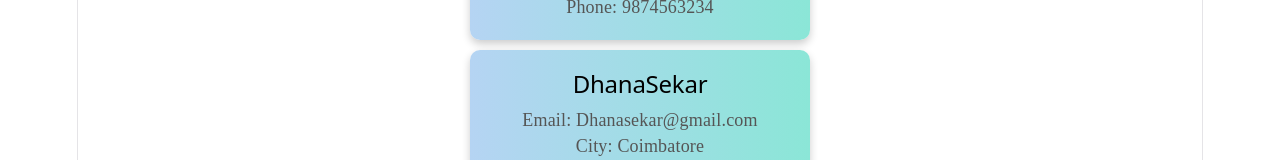
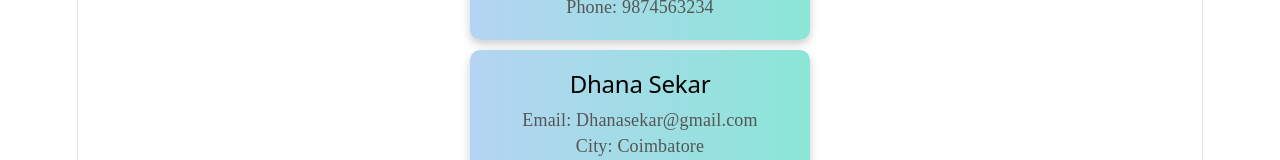
Before and after one commit to Jeevitha-98/Jeevitha, a React (Vite) app: page / in a window 1280 px wide. Shown: the part 441-601 px from the top of the page. Built offline with nearby package versions, Linux system fonts and the light colour scheme.

Commit message:
Map Task

```diff
--- a/src/App.jsx
+++ b/src/App.jsx
@@ -1,4 +1,4 @@
-
+//import "./App.css";
 import Parent from "./Parent";
 import Map from "./Component/Map"
 
--- a/src/Component/Map.jsx
+++ b/src/Component/Map.jsx
@@ -14,7 +14,7 @@ export default function Map(){
           age: 21,
           phone:"9874563234"},
 
-              { name:"DhanaSekar",
+              { name:"Dhana Sekar",
           email:"Dhanasekar@gmail.com",
           city:"Coimbatore",
           age: 25,
```
